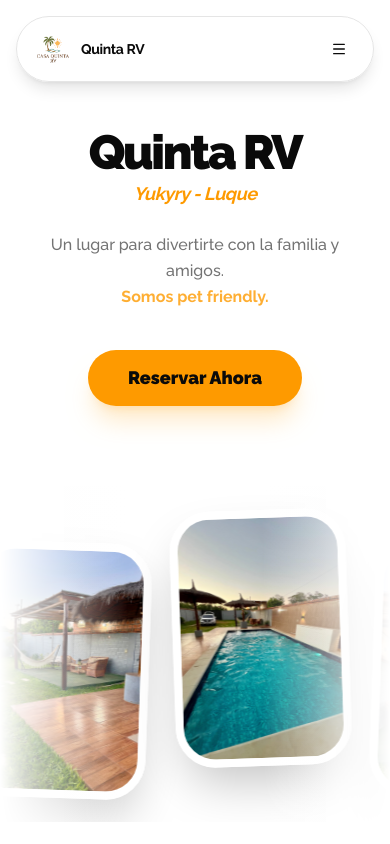
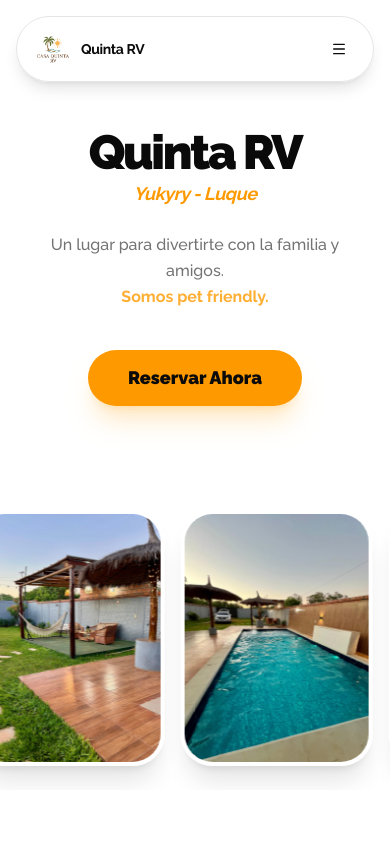
Before and after one commit to zcaraluna/quinta-rv, a Next.js app: page / in a window 390 px wide. Shown: the top 844 px of the page. Built offline with nearby package versions, Linux system fonts and the light colour scheme.

Commit message:
Fix: Restore PhotoReel animation and clean up aesthetics

```diff
--- a/src/app/globals.css
+++ b/src/app/globals.css
@@ -71,7 +71,8 @@
   --destructive-foreground: oklch(0.985 0 0);
   --border: oklch(0.922 0 0);
   --input: oklch(0.922 0 0);
-  --ring: oklch(0.769 0.188 70.08); /* Amber Ring */
+  --ring: oklch(0.769 0.188 70.08);
+  /* Amber Ring */
 
   --chart-1: oklch(0.646 0.222 41.116);
   --chart-2: oklch(0.6 0.118 184.704);
@@ -110,7 +111,8 @@
   --destructive-foreground: oklch(0.985 0 0);
   --border: oklch(0.269 0 0);
   --input: oklch(0.269 0 0);
-  --ring: oklch(0.828 0.189 84.429); /* Amber Ring */
+  --ring: oklch(0.828 0.189 84.429);
+  /* Amber Ring */
 
   --chart-1: oklch(0.488 0.243 264.376);
   --chart-2: oklch(0.696 0.17 162.48);
@@ -132,7 +134,32 @@
   * {
     @apply border-border outline-ring/50;
   }
+
   body {
     @apply bg-background text-foreground;
   }
 }
+
+@keyframes marquee {
+  0% {
+    transform: translateX(0);
+  }
+
+  100% {
+    transform: translateX(-50%);
+  }
+}
+
+.animate-marquee {
+  animation: marquee 60s linear infinite;
+}
+
+@media (max-width: 640px) {
+  .animate-marquee {
+    animation-duration: 40s;
+  }
+}
+
+.animate-marquee:hover {
+  animation-play-state: paused;
+}
--- a/src/components/booking/photo-reel.tsx
+++ b/src/components/booking/photo-reel.tsx
@@ -1,36 +1,18 @@
 "use client"
 
 import Image from "next/image"
+import { cn } from "@/lib/utils"
 
 const IMAGES = Array.from({ length: 15 }, (_, i) => `/casaquinta/quinta-rv (${i + 1}).jpeg`)
 
-export function PhotoReel({ watermark = false }: { watermark?: boolean }) {
+export function PhotoReel() {
   return (
-    <div className={cn(
-      "w-full relative overflow-hidden group transition-all duration-1000",
-      watermark ? "py-0 h-full opacity-[0.07] grayscale" : "py-10"
-    )}>
-      {!watermark && (
-        <>
-          <div className="absolute inset-y-0 left-0 w-32 bg-gradient-to-r from-background to-transparent z-10 pointer-events-none" />
-          <div className="absolute inset-y-0 right-0 w-32 bg-gradient-to-l from-background to-transparent z-10 pointer-events-none" />
-        </>
-      )}
-
-      <div className={cn(
-        "flex animate-marquee items-center",
-        watermark ? "gap-4 sm:gap-6" : "gap-6 sm:gap-8"
-      )}>
+    <div className="w-full relative py-6 overflow-hidden">
+      <div className="flex animate-marquee gap-4 sm:gap-6 items-center">
         {[...IMAGES, ...IMAGES].map((src, index) => (
           <div
             key={index}
-            className={cn(
-              "relative flex-shrink-0 overflow-hidden transition-all duration-700",
-              watermark
-                ? "w-40 h-60 sm:w-60 sm:h-80 rounded-2xl"
-                : "w-44 h-64 sm:w-72 sm:h-[420px] rounded-[2.5rem] shadow-2xl hover:scale-110 hover:z-20 border-8 border-white",
-              !watermark && (index % 2 === 0 ? "rotate-2 translate-y-4" : "-rotate-2 -translate-y-4")
-            )}
+            className="relative w-48 h-64 sm:w-80 sm:h-[400px] flex-shrink-0 overflow-hidden rounded-[2rem] shadow-xl border-4 border-white transition-all duration-300 hover:scale-105 active:scale-95"
           >
             <Image
               src={src}
@@ -43,28 +25,6 @@ export function PhotoReel({ watermark = false }: { watermark?: boolean }) {
           </div>
         ))}
       </div>
-
-      <style jsx global>{`
-        @keyframes marquee {
-          0% { transform: translateX(0); }
-          100% { transform: translateX(-50%); }
-        }
-        .animate-marquee {
-          animation: marquee ${watermark ? '120s' : '60s'} linear infinite;
-        }
-        .animate-marquee:hover {
-          animation-play-state: ${watermark ? 'running' : 'paused'};
-        }
-        @media (max-width: 640px) {
-          .animate-marquee {
-            animation-duration: ${watermark ? '80s' : '40s'};
-          }
-        }
-      `}</style>
     </div>
   )
 }
-
-function cn(...inputs: any[]) {
-  return inputs.filter(Boolean).join(" ");
-}
```
